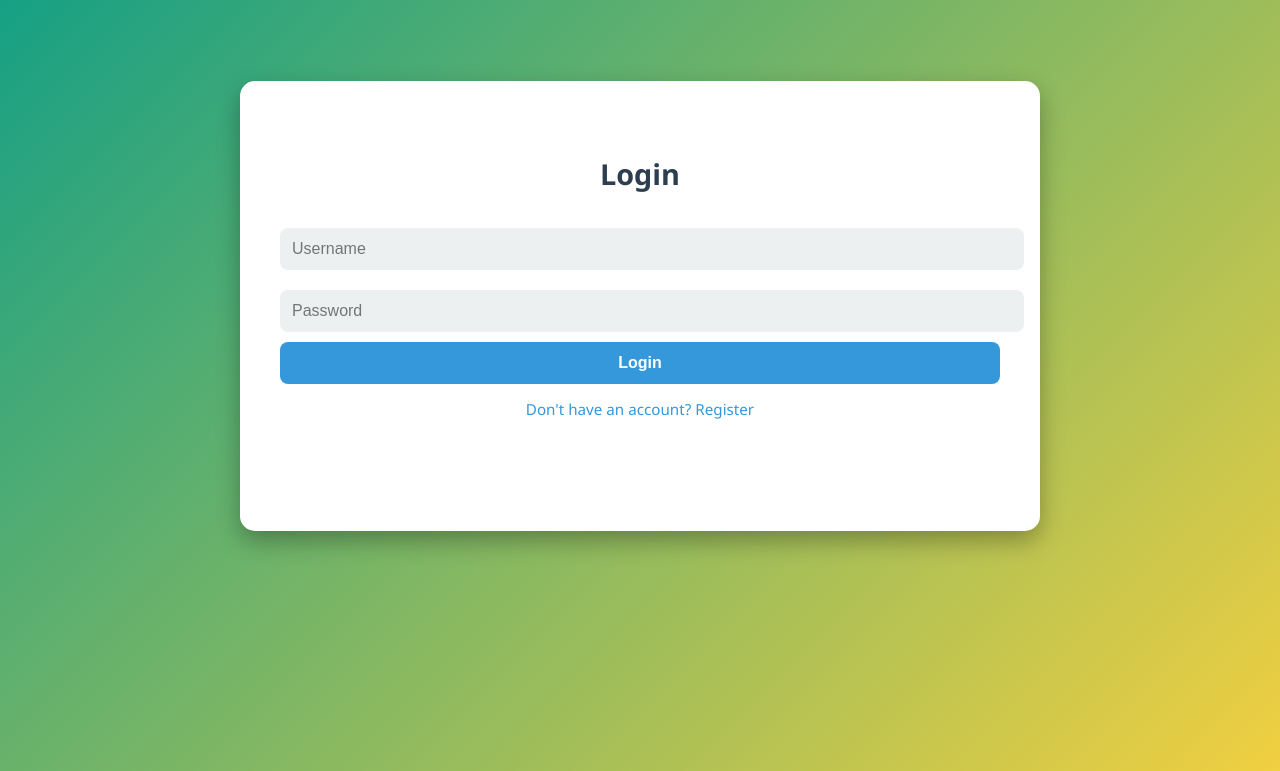
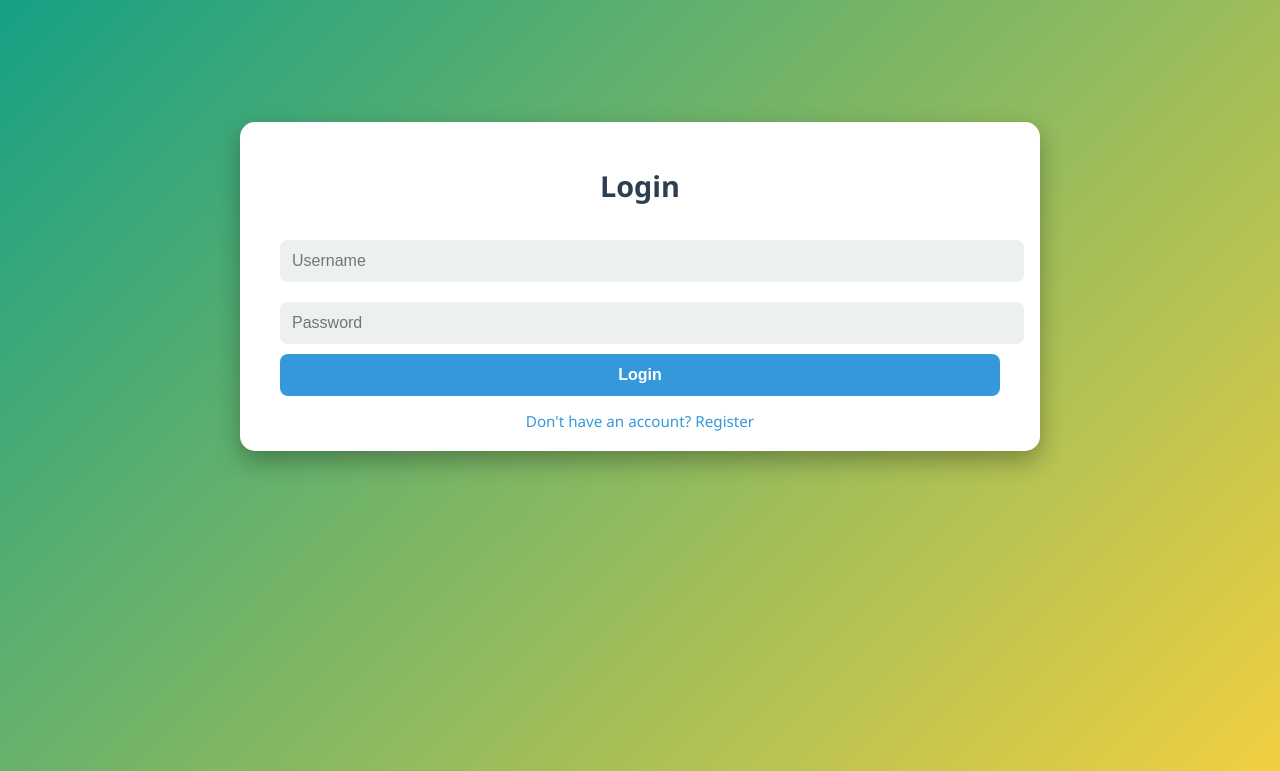
Before and after one commit to AlvinGeorge-AG/GadNEXUS, a Flask app: page /login in a window 1280 px wide. Shown: the top 771 px of the page. Run offline with Flask 3, Linux system fonts and the light colour scheme.

Commit message:
fix: adjust padding and height of login box for improved layout

```diff
--- a/templates/login.html
+++ b/templates/login.html
@@ -17,14 +17,14 @@
       align-items: center; }
       .login-box {
         background: white;
-        padding: 50px 40px;
+        padding: 20px 40px;
         border-radius: 15px;
         box-shadow: 0 10px 25px rgba(0, 0, 0, 0.3);
         width: 95%;
         max-width: 400px;
         min-width: 800px;
-        min-height: 450px;
-        margin-top: -5cm;
+        min-height: 300px;
+        margin-top: -6cm;
         box-sizing: border-box; }
     .login-box h2 {
       margin-bottom: 25px;
```
